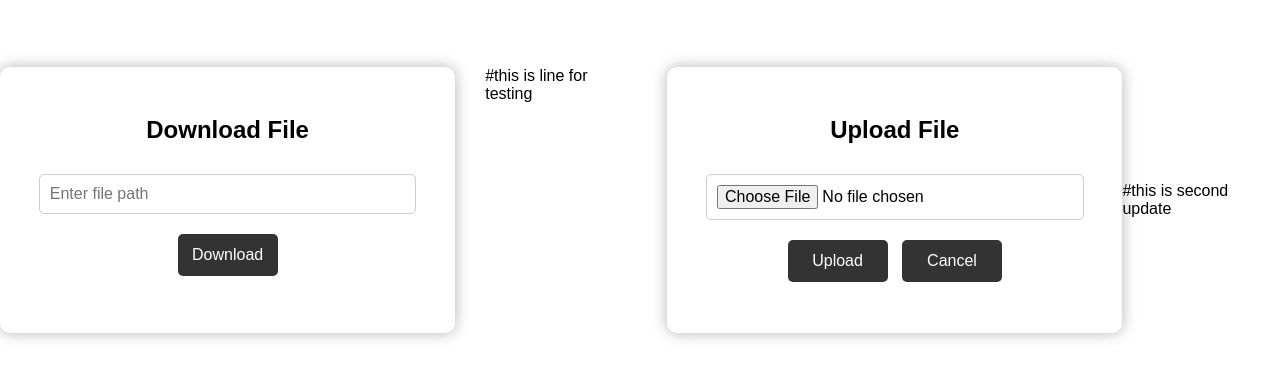
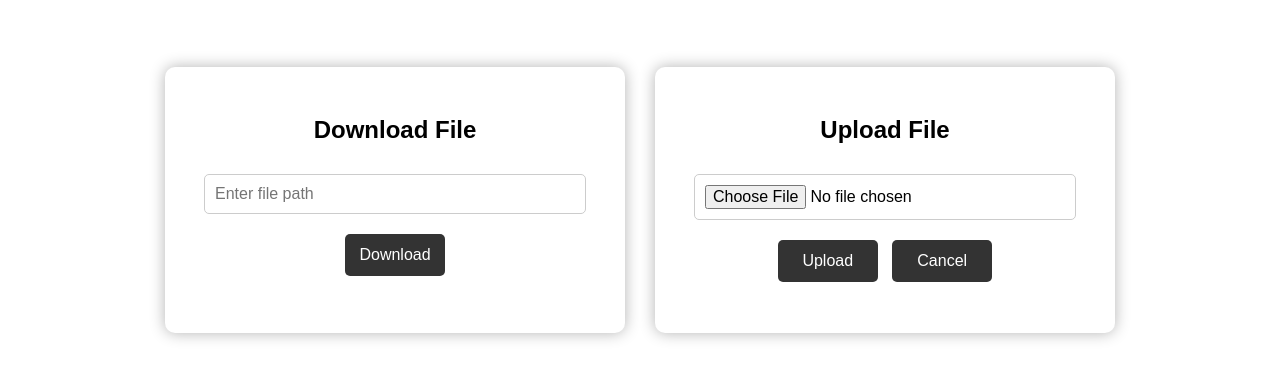
Before and after one commit to akhilviradiya/upload_and_download, a website: page public/index.html in a window 1280 px wide. Shown: the part 200-578 px from the top of the page. Drawn offline with Linux system fonts and the light colour scheme.

Commit message:
Update index.html

```diff
--- a/public/index.html
+++ b/public/index.html
@@ -15,7 +15,6 @@
             <p id="downloadMsg"></p>
         </div>
 
-    #this is line for testing
         <div class="card">
             <h2>Upload File</h2>
             <input type="file" id="fileInput">
@@ -25,7 +24,6 @@
             <p id="uploadMsg"></p>
         </div>
     </div>
-    #this is second update
     <script src="script.js"></script>
 </body>
 </html>
```
